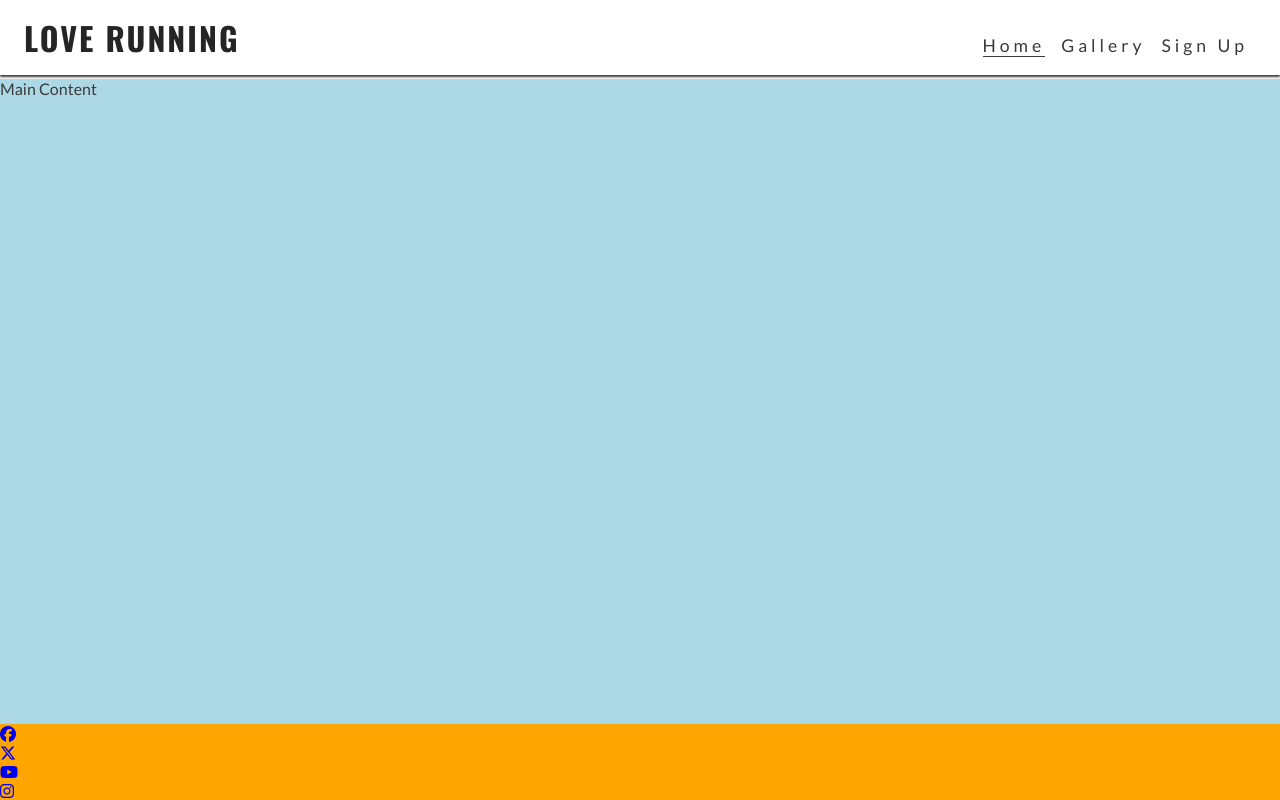
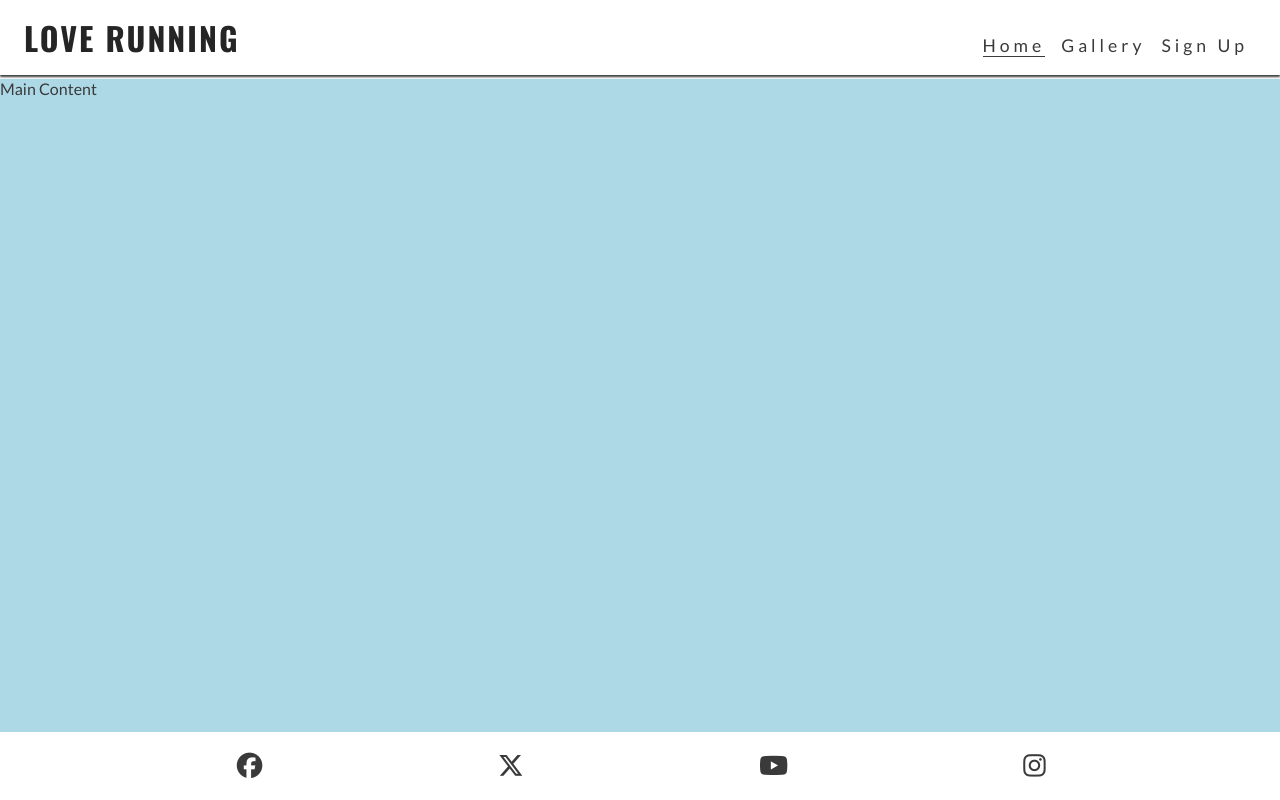
Before and after one commit to PaulyDuk/love-running, a plain HTML site: page index.html in a window 1280 px wide. Drawn offline with nearby package versions, Linux system fonts and the light colour scheme.

Commit message:
Style footer icons for all screen sizes

```diff
--- a/assets/css/style.css
+++ b/assets/css/style.css
@@ -92,8 +92,18 @@ main {
 }
 
 /* Footer */
-footer {
-    background-color: orange;
+#social-networks {
+    text-align: center;
+    padding: 20px 0;
+    display: flex;
+    justify-content: space-evenly;
+    list-style-type: none;
+}
+
+#social-networks i {
+    font-size: 160%;
+    padding: 5%;
+    color: #3a3a3a;
 }
 
 /* Media Query: Tablets and larger (768px and up) */
--- a/index.html
+++ b/index.html
@@ -42,20 +42,14 @@
 
     <!-- Footer -->
         <footer>
-            <ul>
+            <ul id="social-networks">
                 <li><a href="https://www.facebook.com/" target="blank" rel="noopener" aria-label="Visit our Facebook page (opens in a new tab)"><i class="fa-brands fa-facebook"></i></a></li>
-            </ul>
-            <ul>
-                <li><a href="https://www.x.com/" target="blank" rel="noopener" aria-label="Visit our X page (opens in a new tab)"><i class="fa-brands fa-x-twitter"></i></i></a></li>
-            </ul>
-            <ul>
-                <li><a href="https://www.youtube.com/" target="blank" rel="noopener" aria-label="Visit our Youtube page (opens in a new tab)"><i class="fa-brands fa-youtube"></i></i></a></li>
-            </ul>
-            <ul>
-                <li><a href="https://www.instagram.com/" target="blank" rel="noopener" aria-label="Visit our Instagram page (opens in a new tab)"><i class="fa-brands fa-instagram"></i></i></a></li>
+                <li><a href="https://www.x.com/" target="blank" rel="noopener" aria-label="Visit our X page (opens in a new tab)"><i class="fa-brands fa-x-twitter"></i></a></li>
+                <li><a href="https://www.youtube.com/" target="blank" rel="noopener" aria-label="Visit our Youtube page (opens in a new tab)"><i class="fa-brands fa-youtube"></i></a></li>
+                <li><a href="https://www.instagram.com/" target="blank" rel="noopener" aria-label="Visit our Instagram page (opens in a new tab)"><i class="fa-brands fa-instagram"></i></a></li>
             </ul>
         </footer>
     <!-- Font Awesome Kit -->
-    <script src="https://kit.fontawesome.com/4774d4020a.js" crossorigin="anonymous"></script>
+        <script src="https://kit.fontawesome.com/4774d4020a.js" crossorigin="anonymous"></script>
 </body>
 </html>
```
